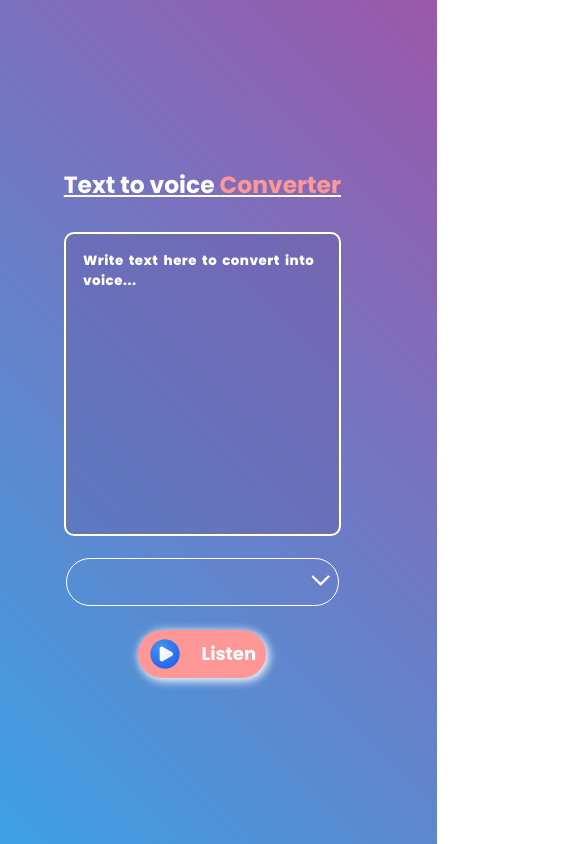
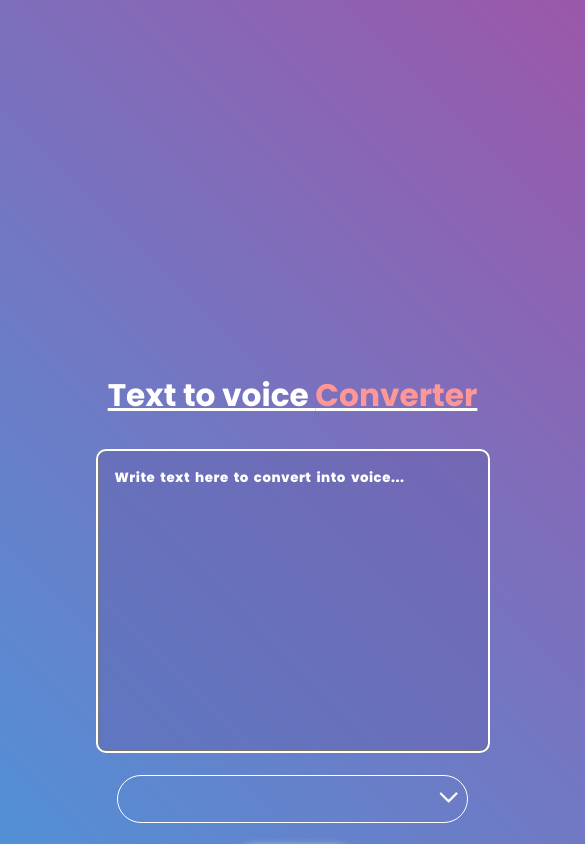
Before and after one commit to mrimhasan/Text-to-Speech-converter, a plain HTML site: page index.html in a window 390 px wide. Shown: the top 844 px of the page, 585 px wide, since content can reach past the window. Drawn offline with Linux system fonts and the light colour scheme.

Commit message:
Update style.css
update media query

```diff
--- a/style.css
+++ b/style.css
@@ -125,35 +125,32 @@ button:hover{
 
 
 body {
-  overflow-x: hidden;
-  overflow-y: hidden;
+    width:100%;
+    height:100%;
 }
 
     .container{
-        width:112vw;
-        height:100vh;
+        width:150%;
+        height:150vh;
     }
 
     #Text{
-        margin-right: 2rem;
-        max-width:70vw;
+        max-width:100vw;
         max-height:25rem;
         padding:1rem;
 
     }
     h1{
-        font-size:6vw;
-        margin-right:2rem;
+        font-size:8vw;
     }
     .button_and_option{
         flex-direction: column;
         row-gap:1.5rem;
-        margin-right:2rem;
     }
 
     select{
-        width: 70vw;
-        font-size:9px;
+        width:90vw;
+        font-size:13px;
         font-weight:700;
         background-size:25px;
     }
```
